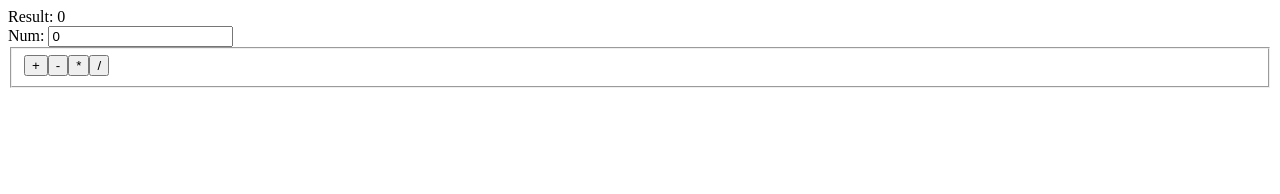
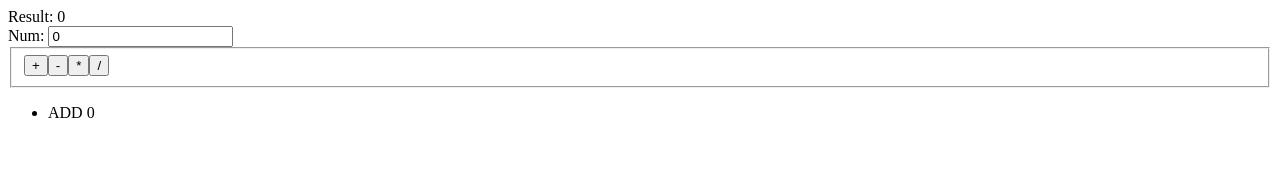
Before and after one commit to t4d-classes/react_10072019, a React (Create React App) app in the folder demo-app/: page / in a window 1280 px wide. Shown: the top 194 px of the page. Built offline with nearby package versions, Linux system fonts and the light colour scheme.

Commit message:
add code demos

```diff
--- a/demo-app/src/index.js
+++ b/demo-app/src/index.js
@@ -17,28 +17,32 @@ const createDivideAction = value => ({ type: DIVIDE_ACTION, payload: { value } }
 // 2. parameters cannot be mutated
 // 3. no side effects (for example no ajax calls)
 // 4. the only output is the return value
-const calcReducer = (state = { result: 0 }, action) => {
+const calcReducer = (state = { result: 0, history: [] }, action) => {
 
   switch (action.type) {
     case ADD_ACTION:
       return {
         ...state,
         result: state.result + action.payload.value,
+        history: state.history.concat({ opName: action.type, opValue: action.payload.value }),
       };
     case SUBTRACT_ACTION:
       return {
         ...state,
         result: state.result - action.payload.value,
+        history: state.history.concat({ opName: action.type, opValue: action.payload.value }),
       };
     case MULTIPLY_ACTION:
       return {
         ...state,
         result: state.result * action.payload.value,
+        history: state.history.concat({ opName: action.type, opValue: action.payload.value }),
       };
     case DIVIDE_ACTION:
       return {
         ...state,
         result: state.result / action.payload.value,
+        history: state.history.concat({ opName: action.type, opValue: action.payload.value }),
       };
     default:
       return state;
@@ -55,13 +59,15 @@ const divide = value => calcStore.dispatch(createDivideAction(value));
 
 calcStore.subscribe(() => {
 
-  ReactDOM.render(<CalcTool result={calcStore.getState().result}
+  ReactDOM.render(<CalcTool
+    result={calcStore.getState().result}
+    history={calcStore.getState().history}
     onAdd={add} onSubtract={subtract} onMultiply={multiply} onDivide={divide}
   />, document.querySelector('#root'));
 
 });
 
-const CalcTool = ({ result, onAdd, onSubtract, onMultiply, onDivide }) => {
+const CalcTool = ({ result, history, onAdd, onSubtract, onMultiply, onDivide }) => {
 
   const [ numInput, setNumInput ] = useState(0);
 
@@ -78,6 +84,10 @@ const CalcTool = ({ result, onAdd, onSubtract, onMultiply, onDivide }) => {
       <button type="button" onClick={() => onMultiply(numInput)}>*</button>
       <button type="button" onClick={() => onDivide(numInput)}>/</button>
     </fieldset>
+    <ul>
+      {history.map( (historyEntry, index) =>
+        <li key={index}>{historyEntry.opName} {historyEntry.opValue}</li>)}
+    </ul>
 
   </form>;
 }
```
Also changed, not shown: demo-app/exercises/exercise-14.txt (added).
